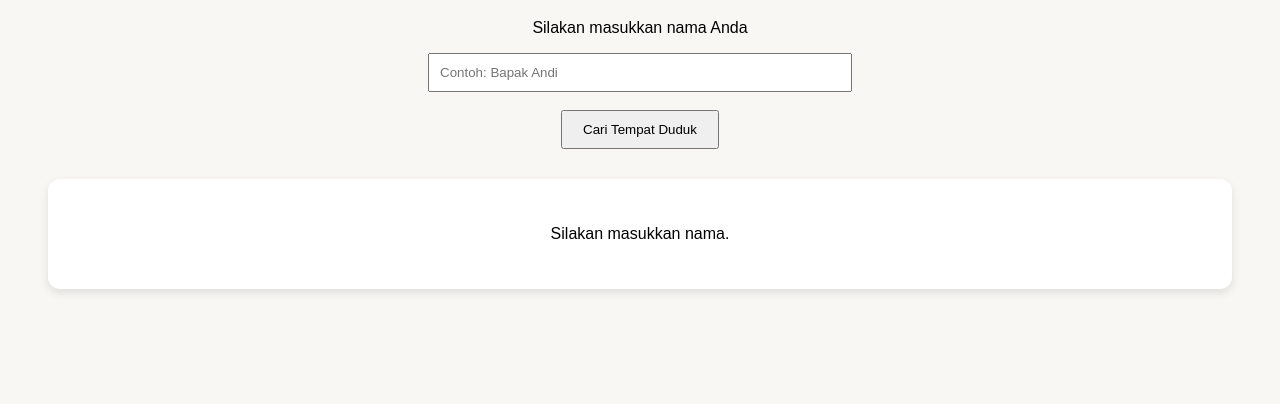
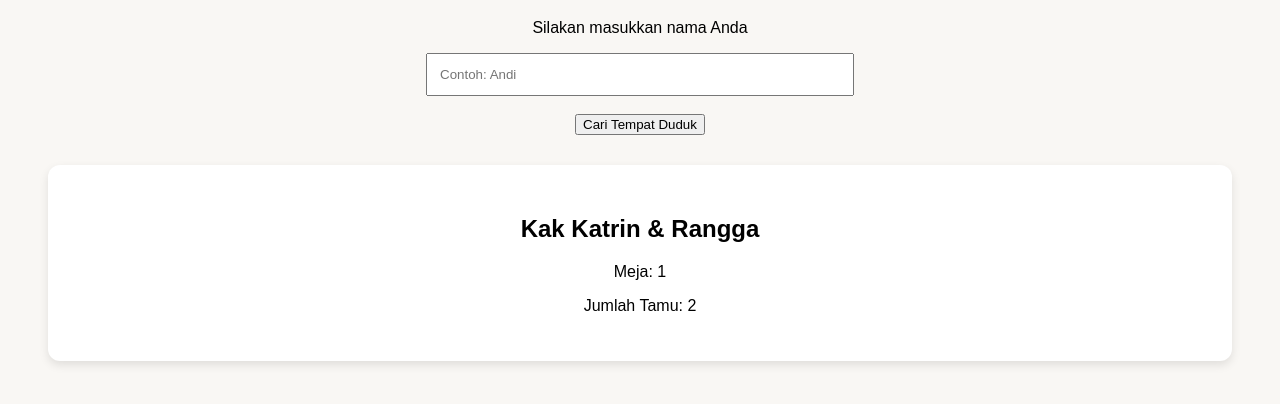
Before and after one commit to YongEO10/seat-guide, a plain HTML site: page index.html in a window 1280 px wide. Both pictures are taken after a click on the button "Cari Tempat Duduk". Shown: the part 110-514 px from the top of the page. Drawn offline with Linux system fonts and the light colour scheme.

Commit message:
Update index.html

```diff
--- a/index.html
+++ b/index.html
@@ -13,29 +13,21 @@
 <input
   type="text"
   id="searchName"
-  placeholder="Contoh: Bapak Andi"
-  style="padding:10px; width:80%; max-width:400px;"
+  placeholder="Contoh: Andi"
+  style="padding:12px; width:80%; max-width:400px;"
 >
 
 <br><br>
 
-<button onclick="searchGuest()" style="padding:10px 20px;">
-  Cari Tempat Duduk
-</button>
+<button onclick="searchGuest()">Cari Tempat Duduk</button>
 
 <div id="result" style="margin-top:30px;"></div>
 
 <script src="data.js"></script>
 <script>
 function searchGuest() {
-  const input = document.getElementById("searchName").value.toLowerCase();
+  const input = document.getElementById("searchName").value.toLowerCase().trim();
   const resultDiv = document.getElementById("result");
-  resultDiv.innerHTML = "";
-
-  if (!input) {
-    resultDiv.innerHTML = "<p>Silakan masukkan nama.</p>";
-    return;
-  }
 
   const found = guests.find(g =>
     g.name.toLowerCase().includes(input)
@@ -44,11 +36,11 @@ function searchGuest() {
   if (found) {
     resultDiv.innerHTML = `
       <h2>${found.name}</h2>
-      <p><strong>Meja:</strong> ${found.table}</p>
-      <p><strong>Area:</strong> ${found.area}</p>
+      <p>Meja: ${found.table}</p>
+      <p>Jumlah Tamu: ${found.jumlah}</p>
     `;
   } else {
-    resultDiv.innerHTML = "<p>Nama tidak ditemukan. Silakan hubungi petugas.</p>";
+    resultDiv.innerHTML = "Data tamu tidak ditemukan.";
   }
 }
 </script>
```
